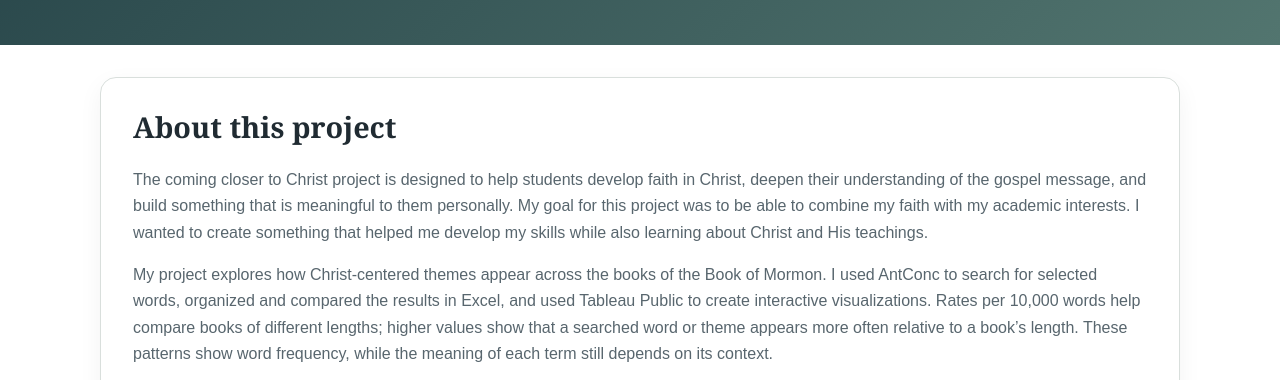
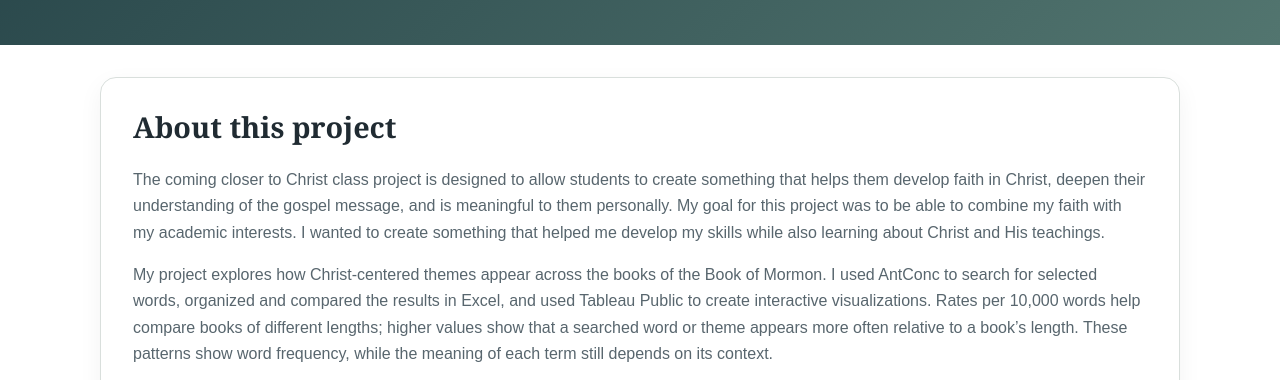
Before and after one commit to ryanstoklosa/ComingCloserToChrist, a plain HTML site: page index.html in a window 1280 px wide. Shown: the part 395-775 px from the top of the page. Drawn offline with Linux system fonts and the light colour scheme.

Commit message:
Revise project description in index.html
Updated project description for clarity and focus.

```diff
--- a/index.html
+++ b/index.html
@@ -20,8 +20,8 @@
   <main>
     <section class="intro" aria-labelledby="about-title">
       <h2 id="about-title">About this project</h2>
-      <p>The coming closer to Christ project is designed to help students develop faith in Christ,
-        deepen their understanding of the gospel message, and build something that is meaningful to them personally.
+      <p>The coming closer to Christ class project is designed to allow students to create something that helps them develop faith in Christ,
+        deepen their understanding of the gospel message, and is meaningful to them personally.
         My goal for this project was to be able to combine my faith with my academic interests.
         I wanted to create something that helped me develop my skills while also learning about Christ and His teachings.</p>
       <p>My project explores how Christ-centered themes appear across the books of the Book of Mormon.
```
